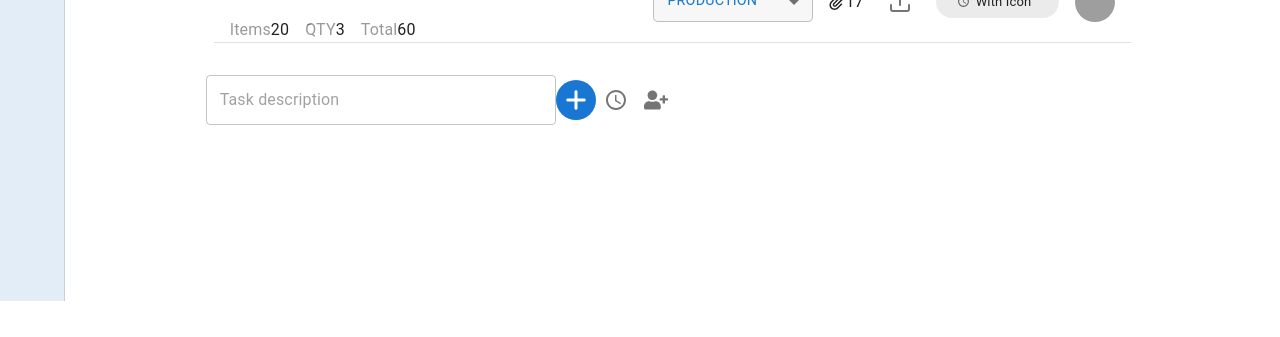
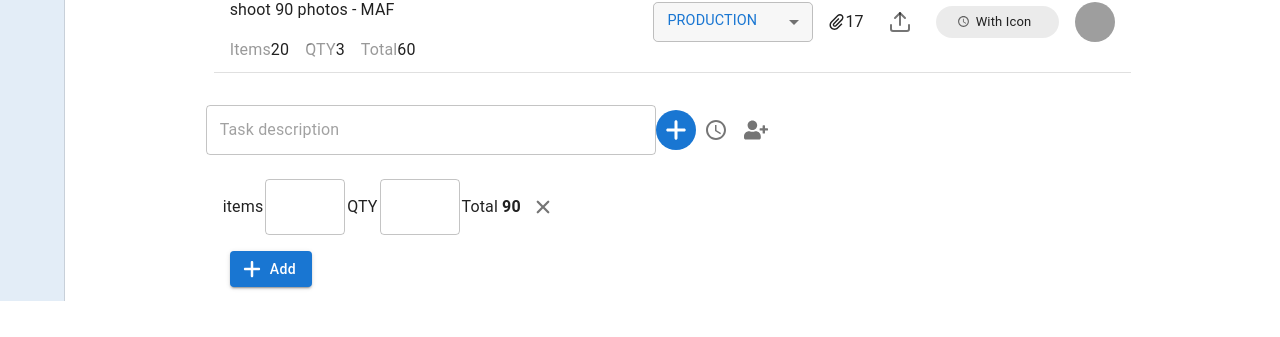
Before and after one commit to Abd-Elaziz-Noaman/Task-Manager, a React (Create React App) app: page / in a window 1280 px wide. Shown: the part 499-836 px from the top of the page. Before the commit the page ends 800 px from the top, so only its background shows below. Built offline with nearby package versions, Linux system fonts and the light colour scheme; grey boxes are pictures that could not be loaded.

Commit message:
working on implementing Tasks Addition

```diff
--- a/src/components/TaskCard/TaskCard.jsx
+++ b/src/components/TaskCard/TaskCard.jsx
@@ -5,7 +5,7 @@ import { FiUpload } from "react-icons/fi";
 import { MdAccessTime } from "react-icons/md";
 
 import { MainContainer, MutedText, StatusSelectBox } from "./TaskCard.styled";
-import { StyledIconButton } from "../../pages/Projects/Projects.styled";
+import { StyledIconButton } from "../../components/TasksAddition/TasksAddition.styled";
 
 export default function TaskCard({ data, choices }) {
   const { description, items, qty, total, status } = data;
--- a/src/components/TaskCard/TaskCard.styled.js
+++ b/src/components/TaskCard/TaskCard.styled.js
@@ -5,6 +5,7 @@ import { TextField } from "@mui/material";
 export const MainContainer = styled.div`
   width: 100%;
   padding: 0 1rem;
+  margin-bottom: 10px;
 `;
 
 export const MutedText = styled.p`
--- /dev/null
+++ b/src/components/TasksAddition/TasksAddition.jsx
@@ -0,0 +1,58 @@
+import { Stack, TextField, Button } from "@mui/material";
+import { MdAccessTime } from "react-icons/md";
+import { IoClose } from "react-icons/io5";
+import { FaPlus } from "react-icons/fa6";
+import { FaUserPlus } from "react-icons/fa";
+
+import { StyledIconButton, StyledTextField } from "./TasksAddition.styled";
+
+export default function TasksAddition() {
+  return (
+    <div style={{ width: "fit-content", minWidth: "60%" }}>
+      <Stack direction="row" justifyContent="space-evenly" alignItems="center">
+        <StyledTextField type="text" placeholder="Task description" />
+        <StyledIconButton
+          sx={{
+            bgcolor: "#1976d2",
+            color: "#fff",
+            "&:hover": { bgcolor: "#1976d2" },
+          }}
+        >
+          <FaPlus />
+        </StyledIconButton>
+        <StyledIconButton>
+          <MdAccessTime />
+        </StyledIconButton>
+        <StyledIconButton>
+          <FaUserPlus />
+        </StyledIconButton>
+      </Stack>
+      <br />
+      <Stack
+        direction="row"
+        justifyContent="space-around"
+        alignItems="center"
+        sx={{ width: "60%", ml: 2 }}
+      >
+        <p>items</p>
+        <TextField type="text" name="items" sx={{ width: 80 }} />
+        <p>QTY</p>
+        <TextField type="text" name="qty" sx={{ width: 80 }} />
+        <p>
+          Total <strong>90</strong>
+        </p>
+        <StyledIconButton>
+          <IoClose />
+        </StyledIconButton>
+      </Stack>
+      <Button
+        variant="contained"
+        startIcon={<FaPlus />}
+        color="primary"
+        sx={{ ml: 3, mt: 2, textTransform: "none" }}
+      >
+        Add
+      </Button>
+    </div>
+  );
+}
--- /dev/null
+++ b/src/components/TasksAddition/TasksAddition.styled.js
@@ -0,0 +1,15 @@
+import styled from "styled-components";
+import { Tab, Select, IconButton, TextField } from "@mui/material";
+
+export const StyledIconButton = styled(IconButton)`
+  height: 40px;
+  width: 40px;
+`;
+
+export const StyledTextField = styled(TextField)`
+  & .MuiInputBase-root {
+    width: 450px;
+    height: 50px;
+    padding: 0;
+  }
+`;
--- a/src/pages/Projects/Projects.jsx
+++ b/src/pages/Projects/Projects.jsx
@@ -11,6 +11,7 @@ import {
   Divider,
   TextField,
   IconButton,
+  Button,
 } from "@mui/material";
 import TabContext from "@mui/lab/TabContext";
 import TabList from "@mui/lab/TabList";
@@ -18,8 +19,6 @@ import TabPanel from "@mui/lab/TabPanel";
 import DatePicker from "react-multi-date-picker";
 import { MdAccessTime } from "react-icons/md";
 import { IoEyeOutline } from "react-icons/io5";
-import { FaPlus } from "react-icons/fa6";
-import { FaUserPlus } from "react-icons/fa";
 
 import useTasksStore from "../../store/tasks";
 
@@ -33,6 +32,7 @@ import {
   StyledTextField,
 } from "./Projects.styled";
 import TaskCard from "../../components/TaskCard/TaskCard";
+import TasksAddition from "../../components/TasksAddition/TasksAddition";
 
 const mainStatusChoices = ["In progress", "In review", "Completed", "Canceled"];
 
@@ -43,6 +43,9 @@ export default function Projects() {
   const [value, setValue] = useState("2");
   const [selectedDate, setSelectedDate] = useState([]);
   const [mainTaskStatus, setMainTaskStatus] = useState("");
+  const [newTasks, setNewTasks] = useState([
+    { description: "", items: "", qty: "", total: "" },
+  ]);
 
   const handleTabChange = (event, newValue) => {
     setValue(newValue);
@@ -175,29 +178,9 @@ export default function Projects() {
             ))}
           </TabPanel>
           <br />
-          <Stack
-            direction="row"
-            justifyContent="space-evenly"
-            alignItems="center"
-            sx={{ width: "fit-content", minWidth: "50%" }}
-          >
-            <StyledTextField type="text" placeholder="Task description" />
-            <StyledIconButton
-              sx={{
-                bgcolor: "#1976d2",
-                color: "#fff",
-                "&:hover": { bgcolor: "#1976d2" },
-              }}
-            >
-              <FaPlus />
-            </StyledIconButton>
-            <StyledIconButton>
-              <MdAccessTime />
-            </StyledIconButton>
-            <StyledIconButton>
-              <FaUserPlus />
-            </StyledIconButton>
-          </Stack>
+          {newTasks.map((task, index) => (
+            <TasksAddition key={index} />
+          ))}
         </TabContext>
       </Box>
     </MainContainer>
--- a/src/pages/Projects/Projects.styled.js
+++ b/src/pages/Projects/Projects.styled.js
@@ -62,7 +62,7 @@ export const StyledIconButton = styled(IconButton)`
 
 export const StyledTextField = styled(TextField)`
   & .MuiInputBase-root {
-    width: 350px;
+    width: 450px;
     height: 50px;
     padding: 0;
   }
```
